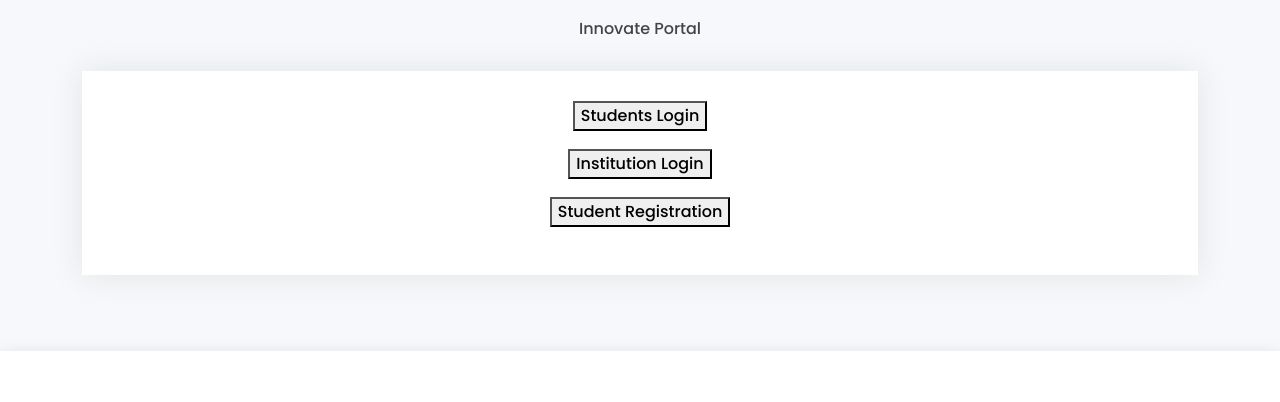
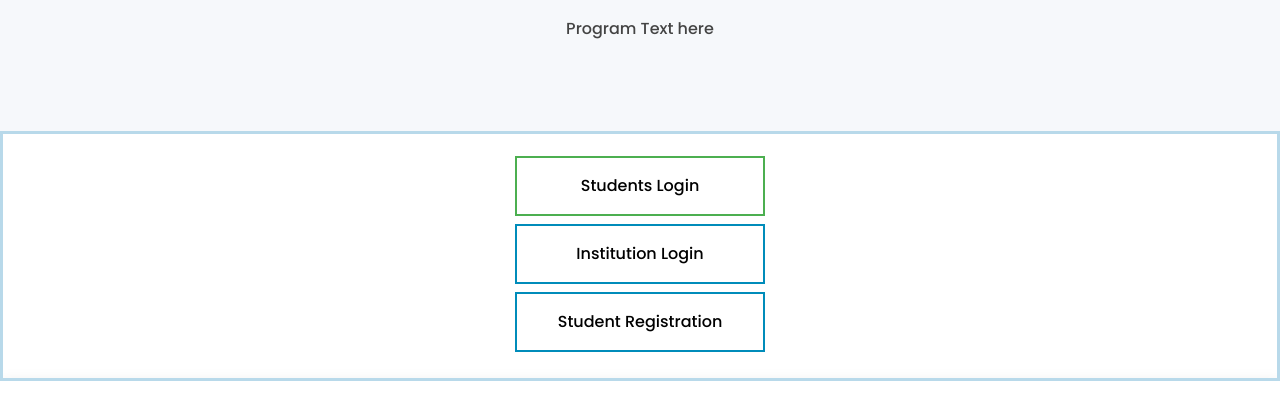
Before and after one commit to ueciedc/iedc.uec.in, a plain HTML site: page inner-page.html in a window 1280 px wide. Shown: the part 265-667 px from the top of the page. Drawn offline with nearby package versions, Linux system fonts and the light colour scheme.

Commit message:
Update inner-page.html

```diff
--- a/inner-page.html
+++ b/inner-page.html
@@ -2,6 +2,61 @@
 <html lang="en">
 
 <head>
+  <style>
+    .container201 {
+  height: 250px;
+  width: 100%;
+  position: relative;
+  border: 3px solid rgb(184, 217, 234);
+}
+
+.center201 {
+  margin: 0;
+  position: absolute;
+  top: 120px;
+  left: 50%;
+  align-items: center;
+  -ms-transform: translate(-50%, -50%);
+  transform: translate(-50%, -50%);
+}
+    .button {
+      border: none;
+      color: white;
+      padding: 16px 32px;
+      text-align: center;
+      text-decoration: none;
+      display: inline-block;
+      font-size: 16px;
+      margin: 4px 2px;
+      transition-duration: 0.4s;
+      cursor: pointer;
+    }
+
+    .button1 {
+      background-color: white;
+      color: black;
+      width: 250px;
+      border: 2px solid #4CAF50;
+    }
+
+    .button1:hover {
+      background-color: #4CAF50;
+      color: white;
+    }
+
+    .button2 {
+      background-color: white;
+      color: black;
+      width: 250px;
+      border: 2px solid #008CBA;
+    }
+
+    .button2:hover {
+      background-color: #008CBA;
+      color: white;
+    }
+
+    </style>
   <meta charset="utf-8">
   <meta content="width=device-width, initial-scale=1.0" name="viewport">
 
@@ -74,28 +129,30 @@
       <div class="container" data-aos="fade-up">
 
         <div class="section-title">
-          <h2>Sign In</h2>
-          <p>Innovate Portal</p>
+          <h2>Program Name</h2>
+          <p>Program Text here</p>
         </div>
+       </div>
+        </section>
 
-        <div class="align-items-center">
-          <div class="align-content-lg-center">
-            <form id="submit-form" action="" class="email-form">
-              <div class="row">
-                <a href="https://students.startupmission.in/#/login"><div class="text-center"><button class="button" style="vertical-align:middle"><span> Students Login</span></button></div></a><br><br>
-              </div>
-              <div class="row">
-                <a href="https://innovate.startupmission.in/#/signin"><div class="text-center"><button class="button" style="vertical-align:middle"><span> Institution Login</span></button></div></a><br><br>
-              </div>
-              <div class="row">
-                <a href="https://innovate.startupmission.in/#/register"><div class="text-center"><button class="button" style="vertical-align:middle"><span> Student Registration</span></button></div></a><br><br>
-              </div>
+        <div class="container201">
+          <div class="center201">
 
-            </form>
+
+                <a href="https://students.startupmission.in/#/login"><button class="button button1"><span> Students Login</span></button></a><br>
+
+
+                <a href="https://innovate.startupmission.in/#/signin"><button class="button button2"><span> Institution Login</span></button></a><br>
+
+
+                <a href="https://innovate.startupmission.in/#/register"><button class="button button2"><span> Student Registration</span></button></a><br>
+
+
 
           </div>
+
         </p>
-      </div>
+
     </section>
 
   </main><!-- End #main -->
```
